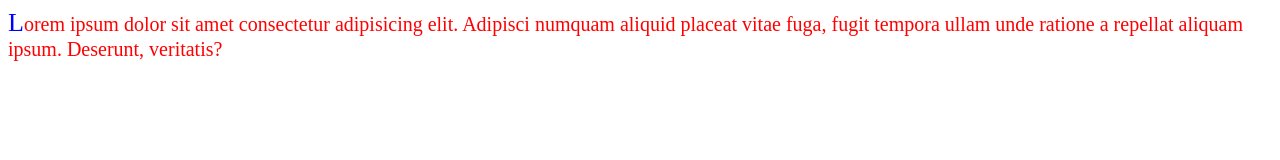
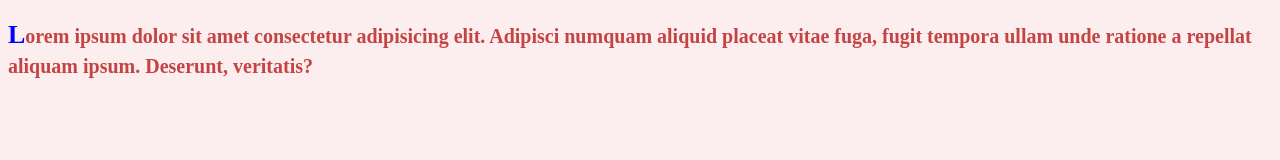
Before and after one commit to avk256/testCSS, a plain HTML site: page index.html in a window 1280 px wide. Drawn offline with Linux system fonts and the light colour scheme.

Commit message:
Set font prop

```diff
--- a/assets/styles/style.css
+++ b/assets/styles/style.css
@@ -1,9 +1,12 @@
 body {
     font-size: 20px;
-    color: red;
+    font-weight: bold;
+    color: rgb(196, 68, 68);
+    background-color: rgb(252, 238, 238);
+    line-height: 30px;
 
 }
-body::first-letter {
+p::first-letter {
     font-size: 26px;
     color:blue
   }
--- a/index.html
+++ b/index.html
@@ -8,6 +8,7 @@
     <link rel="stylesheet" href="./assets/styles/style.css">
 </head>
 <body>
-    Lorem ipsum dolor sit amet consectetur adipisicing elit. Adipisci numquam aliquid placeat vitae fuga, fugit tempora ullam unde ratione a repellat aliquam ipsum. Deserunt, veritatis?
+    <p>Lorem ipsum dolor sit amet consectetur adipisicing elit. Adipisci numquam aliquid placeat vitae fuga, fugit tempora ullam unde ratione a repellat aliquam ipsum. Deserunt, veritatis?</p>
+
 </body>
 </html>
```
